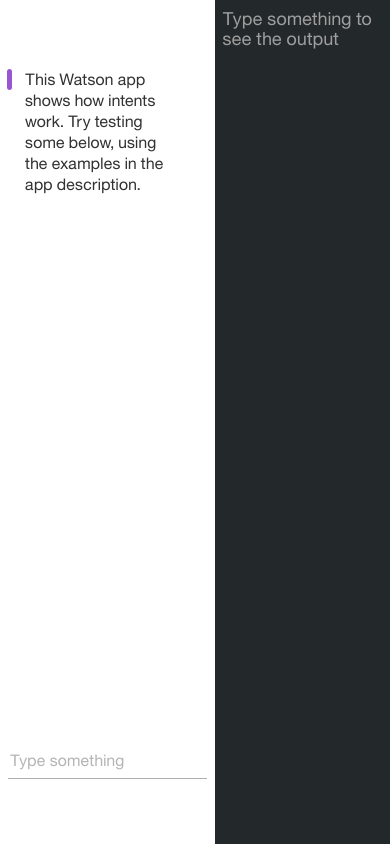
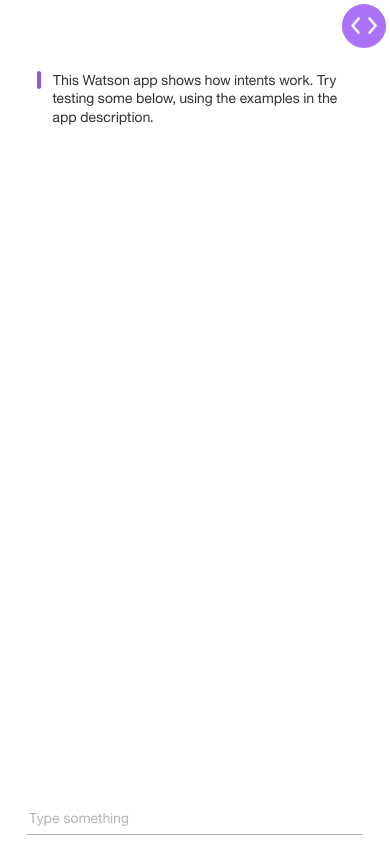
Before and after one commit to watson-developer-cloud/assistant-simple, a website: page public/index.html in a window 390 px wide. Drawn offline with Linux system fonts and the light colour scheme.

Commit message:
Updates before going live

```diff
--- a/app.js
+++ b/app.js
@@ -73,7 +73,6 @@ function updateMessage(response) {
     if (!response.output) {
       response.output = {};
     }
-    if (intent.intent !== 'ignore_this') { // 'ignore_this' is a system intent signalling the start of a conversation
     // Depending on the confidence of the response the app can return different messages.
     // The confidence will vary depending on how well the system is trained. The service will always try to assign
     // a class/intent to the input. If the confidence is low, then it suggests the service is unsure of the
@@ -87,7 +86,6 @@ function updateMessage(response) {
       responseText = 'I did not understand your intent';
     }
   }
-  }
   response.output.text = responseText;
   return response;
 }
--- a/package.json
+++ b/package.json
@@ -1,5 +1,5 @@
 {
-  "name": "conversation-car-simple",
+  "name": "conversation-simple",
   "description": "A simple Node.js based web app which shows how to use the Conversation API to recognize user intents.",
   "version": "0.1.1",
   "main": "server.js",
--- a/public/css/app.css
+++ b/public/css/app.css
@@ -5,123 +5,45 @@
 }
 
 body {
-  font-size: 16px;
   font-family: Helvetica Neue for IBM, Helvetica Neue, Helvetica, Arial, sans-serif;
-  margin: 0px;
-  padding: 0px;
-}
-
-/* IBM Design fonts https://github.ibm.com/Design/fonts */
-@font-face {
-  font-family: 'Helvetica Neue for IBM';
-  src: url('../fonts/light/h-n-light.eot?') format('eot'),
-    url('../fonts/light/h-n-light.woff2') format('woff2'),
-    url('../fonts/light/h-n-light.woff') format('woff'),
-    url('../fonts/light/h-n-light.ttf') format('truetype');
-  font-weight: 300;
-  font-style: normal;
-}
-@font-face {
-  font-family: 'Helvetica Neue for IBM';
-  src: url('../fonts/light-italic/h-n-light-italic.eot?') format('eot'),
-    url('../fonts/light-italic/h-n-light-italic.woff2') format('woff2'),
-    url('../fonts/light-italic/h-n-light-italic.woff') format('woff'),
-    url('../fonts/light-italic/h-n-light-italic.ttf') format('truetype');
-  font-weight: 300;
-  font-style: italic;
-}
-@font-face {
-  font-family: 'Helvetica Neue for IBM';
-  src: url('../fonts/roman/h-n-roman.eot?') format('eot'),
-    url('../fonts/roman/h-n-roman.woff2') format('woff2'),
-    url('../fonts/roman/h-n-roman.woff') format('woff'),
-    url('../fonts/roman/h-n-roman.ttf') format('truetype');
-  font-weight: 400;
-  font-style: normal;
-}
-@font-face {
-  font-family: 'Helvetica Neue for IBM';
-  src: url('../fonts/roman-italic/h-n-roman-italic.eot?') format('eot'),
-    url('../fonts/roman-italic/h-n-roman-italic.woff2') format('woff2'),
-    url('../fonts/roman-italic/h-n-roman-italic.woff') format('woff'),
-    url('../fonts/roman-italic/h-n-roman-italic.ttf') format('truetype');
-  font-weight: 400;
-  font-style: italic;
-}
-@font-face {
-  font-family: 'Helvetica Neue for IBM';
-  src: url('../fonts/medium/h-n-medium.eot?') format('eot'),
-    url('../fonts/medium/h-n-medium.woff2') format('woff2'),
-    url('../fonts/medium/h-n-medium.woff') format('woff'),
-    url('../fonts/medium/h-n-medium.ttf') format('truetype');
-  font-weight: 500;
-  font-style: normal;
-}
-@font-face {
-  font-family: 'Helvetica Neue for IBM';
-  src: url('../fonts/medium-italic/h-n-medium-italic.eot?') format('eot'),
-    url('../fonts/medium-italic/h-n-medium-italic.woff2') format('woff2'),
-    url('../fonts/medium-italic/h-n-medium-italic.woff') format('woff'),
-    url('../fonts/medium-italic/h-n-medium-italic.ttf') format('truetype');
-  font-weight: 500;
-  font-style: italic;
-}
-@font-face {
-  font-family: 'Helvetica Neue for IBM';
-  src: url('../fonts/bold/h-n-bold.eot?') format('eot'),
-    url('../fonts/bold/h-n-bold.woff2') format('woff2'),
-    url('../fonts/bold/h-n-bold.woff') format('woff'),
-    url('../fonts/bold/h-n-bold.ttf') format('truetype');
-  font-weight: 700;
-  font-style: normal;
-}
-@font-face {
-  font-family: 'Helvetica Neue for IBM';
-  src: url('../fonts/bold-italic/h-n-bold-italic.eot?') format('eot'),
-    url('../fonts/bold-italic/h-n-bold-italic.woff2') format('woff2'),
-    url('../fonts/bold-italic/h-n-bold-italic.woff') format('woff'),
-    url('../fonts/bold-italic/h-n-bold-italic.ttf') format('truetype');
-  font-weight: 700;
-  font-style: italic;
-}
-
-/* IBM Icons */
-@font-face {
-    font-family: 'ibm-icons';
-    src:url('../fonts/ibm-icons.eot?ytcz1z') format('eot'),
-      url('../fonts/ibm-icons.eot?ytcz1z#iefix') format('embedded-opentype'),
-      url('../fonts/ibm-icons.ttf?ytcz1z') format('truetype'),
-      url('../fonts/ibm-icons.woff?ytcz1z') format('woff'),
-      url('../fonts/ibm-icons.svg?ytcz1z#ibm-icons') format('svg');
-    font-weight: normal;
-    font-style: normal;
-}
-
-/* IBM glyphs */
-@font-face {
-    font-family: 'ibm-glyph';
-    src:url('../fonts/ibm-glyphs.eot?1b8643') format('eot'),
-      url('../fonts/ibm-glyphs.eot?1b8643#iefix') format('embedded-opentype'),
-      url('../fonts/ibm-glyphs.ttf?1b8643') format('truetype'),
-      url('../fonts/ibm-glyphs.woff?1b8643') format('woff'),
-      url('../fonts/ibm-glyphs.svg?1b8643#ibm-glyph') format('svg');
-    font-weight: normal;
-    font-style: normal;
-}
-
-input {
-  max-width: 350px;
-  width: 100%;
-  height: 40px;
-  font-size: 12pt;
+  margin: 0;
+  padding: 0;
 }
 
 div {
   word-wrap: break-word;
-  line-height: 20px;
+  line-height: 1.25rem;
 }
 
-.parentDiv {
+#view-change-button {
+  display: inline-block;
+  position: absolute;
+  width: 3.125rem;
+  height: 3.125rem;
+  border-radius: 1.5625rem;
+  background: #AB72F8;
+  top: 0.3125rem;
+  right: 0.3125rem;
+  line-height: 3.125rem;
+  vertical-align: middle;
+}
+
+#view-change-button img {
+  display: none;
+  width: 100%;
+  height: 100%;
+  vertical-align: middle;
+}
+
+#view-change-button:not(.full) .not-full {
+  display: inline-block;
+}
+
+#view-change-button.full .full {
+  display: inline-block;
+}
+
+#contentParent {
   height: 100%;
 }
 
@@ -141,30 +63,29 @@ div {
   overflow: auto;
 }
 
-.chat-column-holder {
+#chat-column-holder {
   text-align: center;
 }
 
 .chat-column {
   height: 100%;
-  padding: 64px 0px;
+  padding: 0.9375rem 0 0.625rem 0;
   margin: auto;
-  max-width: 450px;
-  min-width: 150px;
   text-align: left;
+  max-width: 25rem;
+  min-width: 9.375rem;
 }
 
 #scrollingChat {
-  height: 765px;
-  padding-right: 10px;
+  margin: 0.75rem;
   overflow-y: auto;
   overflow-x: hidden;
-  height: calc(100% - 40px);
+  height: calc(100% - 4rem);
 }
 
 .message-inner {
   opacity: 0;
-  margin-top: 15px;
+  margin-top: 0.9375rem;
   -webkit-transition-property: opacity, margin-top;
   -webkit-transition-duration: 0.75s;
   -webkit-transition-timing-function: ease-in;
@@ -184,7 +105,7 @@ div {
 
 .load .message-inner {
   opacity: 1;
-  margin-top: 5px;
+  margin-top: 0.3125rem;
 }
 
 .from-user {
@@ -193,22 +114,22 @@ div {
 
 .from-user .message-inner {
   position: relative;
-  font-size: 16px;
+  font-size: 1rem;
   color: #fff;
-  letter-spacing: 0.24px;
-  line-height: 21px;
+  letter-spacing: 0.015rem;
+  line-height: 1.3125rem;
   background: #00B4A0;
-  border-radius: 20px;
-  border-bottom-right-radius: 0px;
+  border-radius: 1.25rem;
+  border-bottom-right-radius: 0;
   text-align: left;
   display: inline-block;
-  margin-left: 40px;
-  min-width: 40px;
+  margin-left: 2.5rem;
+  min-width: 2.5rem;
 }
 
 .from-user .message-inner p {
-  margin: 5px;
-  padding: 0 15px;
+  margin: 0.3125rem;
+  padding: 0 0.9375rem;
 }
 
 .from-user .message-inner:before, .from-user .message-inner:after {
@@ -219,30 +140,30 @@ div {
 
 .from-user .message-inner:before {
   z-index: -2;
-  top: 31px;
-  right: 0px;
-  height: 6px;
-  width: 8px;
+  bottom: -0.375rem;
+  right: 0;
+  height: 0.375rem;
+  width: 0.5rem;
   background: #1cb3a0;
 }
 
 .from-user .message-inner:after {
   z-index: -1;
-  top: 31px;
-  right: 0px;
-  height: 8px;
-  width: 8px;
+  bottom: -0.5rem;
+  right: 0;
+  height: 0.5rem;
+  width: 0.5rem;
   background: #fff;
-  border-top-right-radius: 20px;
+  border-top-right-radius: 1.25rem;
 }
 
 .from-watson .message-inner {
   position: relative;
-  border-radius: 25px;
-  font-size: 16px;
+  border-radius: 1.5625rem;
+  font-size: 1rem;
   color: #B5B5B5;
-  letter-spacing: 0.24px;
-  line-height: 21px;
+  letter-spacing: 0.015rem;
+  line-height: 1.3125rem;
 }
 
 .from-watson.latest .message-inner {
@@ -250,41 +171,41 @@ div {
 }
 
 .from-watson p {
-  margin: 5px;
-  padding: 0 20px;
+  margin: 0.3125rem;
+  padding: 0 1.25rem;
 }
 
 .from-watson.latest p:before {
   content: ".";
   color: #9855D4;
   background-image: url("../img/marker_image.png");
-  background-size: 5px 21px;
+  background-size: 0.3125rem 1.3125rem;
   position: absolute;
   z-index: 2;
-  left: 7px;
-  width: 5px;
-  height: 21px;
-  line-height: 21px;
+  left: 0.4375rem;
+  width: 0.3125rem;
+  height: 1.3125rem;
+  line-height: 1.3125rem;
 }
 
 #textInput {
   border: none;
   outline: none;
   background: transparent;
-  font-size: 16px;
+  font-size: 1rem;
   color: #323232;
-  letter-spacing: 0.24px;
-  line-height: 21px;
-  height: 40px;
+  letter-spacing: 0.015rem;
+  line-height: 1.3125rem;
+  height: 2.5rem;
   max-width: 100%;
-  padding-left: 2px;
-  margin-bottom: -2px;
+  padding-left: 0.125rem;
+  margin-bottom: -0.125rem;
   font-family: Helvetica Neue for IBM, Helvetica Neue, Helvetica, Arial, sans-serif;
 
 }
 
 #textInput.underline {
-  border-bottom: 2px solid #00B4A0;
+  border-bottom: 0.125rem solid #00B4A0;
 }
 
 ::-webkit-input-placeholder {
@@ -311,64 +232,65 @@ input:-moz-placeholder {
 
 .inputOutline {
   display: block;
-  border-bottom: 1px solid #aeaeae;
-  margin-left: 8px;
-  margin-right: 8px;
+  border-bottom: 0.0625rem solid #aeaeae;
+  margin-left: 0.5rem;
+  margin-right: 0.5rem;
 }
 
 #textInputDummy {
   position:absolute;
   white-space:pre;
-  top: 0px;
+  top: 0;
   left: -1000%;
   opacity: 0;
 }
 
-.payload-column {
+#payload-column {
   font-family: Monaco, monospace;
-  font-size: 12px;
-  letter-spacing: 0px;
-  line-height: 18px;
-  max-width: 500px;
-  min-width: 150px;
-  width: 45%;
+  font-size: 0.75rem;
+  letter-spacing: 0;
+  line-height: 1.125rem;
   background-color: #23292A;
   color: #fff;
   overflow-x: auto;
+
+  width: 45%;
+  max-width: 32.0625rem;
+  min-width: 29.6875rem;
 }
 
-.payload-column .header-text {
-  font-family: Helvetica Neue for IBM, Helvetica Neue, Helvetica, Arial, sans-serif;
-  font-size: 18px;
-  color: #9E9E9E;
-  letter-spacing: 0.3px;
-  padding: 8px;
+#payload-column.full {
+  width: 100%;
+  max-width: none;
+  min-width: initial;
 }
 
-.payload-column hr {
-  margin: 0px;
-  border: 0;
-  height: 1px;
-  background: #646364;
+#payload-column .header-text, #payload-column #payload-initial-message {
+  font-family: Helvetica Neue for IBM, Helvetica Neue, Helvetica, Arial, sans-serif;
+  font-size: 1.125rem;
+  color: #9E9E9E;
+  letter-spacing: 0.01875rem;
+  padding: 0.5rem;
+  padding-left: 2.5rem;
+  background: #383D3E;
 }
 
 .hide {
   display: none;
 }
 
-.payload .pre-wrapper {
-  padding: 8px;
+.payload .line-numbers, .payload .payload-text {
+  padding: 0.5rem;
 }
 
 .line-numbers {
-  width: 32px;
-  background: #383D3E;
+  width: 2rem;
   color: #898989;
   text-align: right;
 }
 
 pre {
-  margin: 0px;
+  margin: 0;
   word-wrap: normal;
 }
 
@@ -383,3 +305,127 @@ pre {
 .key {
   color: #66B7FF;
 }
+
+html{
+  font-size: 16px;
+}
+
+@media only screen and (max-width: 1000px) {
+  html {
+    font-size: 15px;
+  }
+}
+
+@media only screen and (max-width: 600px) {
+  html {
+    font-size: 14px;
+  }
+
+  .chat-column {
+    padding-top: 4rem;
+  }
+
+  #payload-column {
+    width: 0;
+    max-width: none;
+    min-width: initial;
+  }
+}
+
+/* IBM Design fonts https://github.ibm.com/Design/fonts */
+@font-face {
+  font-family: 'Helvetica Neue for IBM';
+  src: url('../fonts/light/h-n-light.eot?') format('eot'),
+  url('../fonts/light/h-n-light.woff2') format('woff2'),
+  url('../fonts/light/h-n-light.woff') format('woff'),
+  url('../fonts/light/h-n-light.ttf') format('truetype');
+  font-weight: 300;
+  font-style: normal;
+}
+@font-face {
+  font-family: 'Helvetica Neue for IBM';
+  src: url('../fonts/light-italic/h-n-light-italic.eot?') format('eot'),
+  url('../fonts/light-italic/h-n-light-italic.woff2') format('woff2'),
+  url('../fonts/light-italic/h-n-light-italic.woff') format('woff'),
+  url('../fonts/light-italic/h-n-light-italic.ttf') format('truetype');
+  font-weight: 300;
+  font-style: italic;
+}
+@font-face {
+  font-family: 'Helvetica Neue for IBM';
+  src: url('../fonts/roman/h-n-roman.eot?') format('eot'),
+  url('../fonts/roman/h-n-roman.woff2') format('woff2'),
+  url('../fonts/roman/h-n-roman.woff') format('woff'),
+  url('../fonts/roman/h-n-roman.ttf') format('truetype');
+  font-weight: 400;
+  font-style: normal;
+}
+@font-face {
+  font-family: 'Helvetica Neue for IBM';
+  src: url('../fonts/roman-italic/h-n-roman-italic.eot?') format('eot'),
+  url('../fonts/roman-italic/h-n-roman-italic.woff2') format('woff2'),
+  url('../fonts/roman-italic/h-n-roman-italic.woff') format('woff'),
+  url('../fonts/roman-italic/h-n-roman-italic.ttf') format('truetype');
+  font-weight: 400;
+  font-style: italic;
+}
+@font-face {
+  font-family: 'Helvetica Neue for IBM';
+  src: url('../fonts/medium/h-n-medium.eot?') format('eot'),
+  url('../fonts/medium/h-n-medium.woff2') format('woff2'),
+  url('../fonts/medium/h-n-medium.woff') format('woff'),
+  url('../fonts/medium/h-n-medium.ttf') format('truetype');
+  font-weight: 500;
+  font-style: normal;
+}
+@font-face {
+  font-family: 'Helvetica Neue for IBM';
+  src: url('../fonts/medium-italic/h-n-medium-italic.eot?') format('eot'),
+  url('../fonts/medium-italic/h-n-medium-italic.woff2') format('woff2'),
+  url('../fonts/medium-italic/h-n-medium-italic.woff') format('woff'),
+  url('../fonts/medium-italic/h-n-medium-italic.ttf') format('truetype');
+  font-weight: 500;
+  font-style: italic;
+}
+@font-face {
+  font-family: 'Helvetica Neue for IBM';
+  src: url('../fonts/bold/h-n-bold.eot?') format('eot'),
+  url('../fonts/bold/h-n-bold.woff2') format('woff2'),
+  url('../fonts/bold/h-n-bold.woff') format('woff'),
+  url('../fonts/bold/h-n-bold.ttf') format('truetype');
+  font-weight: 700;
+  font-style: normal;
+}
+@font-face {
+  font-family: 'Helvetica Neue for IBM';
+  src: url('../fonts/bold-italic/h-n-bold-italic.eot?') format('eot'),
+  url('../fonts/bold-italic/h-n-bold-italic.woff2') format('woff2'),
+  url('../fonts/bold-italic/h-n-bold-italic.woff') format('woff'),
+  url('../fonts/bold-italic/h-n-bold-italic.ttf') format('truetype');
+  font-weight: 700;
+  font-style: italic;
+}
+
+/* IBM Icons */
+@font-face {
+  font-family: 'ibm-icons';
+  src:url('../fonts/ibm-icons.eot?ytcz1z') format('eot'),
+  url('../fonts/ibm-icons.eot?ytcz1z#iefix') format('embedded-opentype'),
+  url('../fonts/ibm-icons.ttf?ytcz1z') format('truetype'),
+  url('../fonts/ibm-icons.woff?ytcz1z') format('woff'),
+  url('../fonts/ibm-icons.svg?ytcz1z#ibm-icons') format('svg');
+  font-weight: normal;
+  font-style: normal;
+}
+
+/* IBM glyphs */
+@font-face {
+  font-family: 'ibm-glyph';
+  src:url('../fonts/ibm-glyphs.eot?1b8643') format('eot'),
+  url('../fonts/ibm-glyphs.eot?1b8643#iefix') format('embedded-opentype'),
+  url('../fonts/ibm-glyphs.ttf?1b8643') format('truetype'),
+  url('../fonts/ibm-glyphs.woff?1b8643') format('woff'),
+  url('../fonts/ibm-glyphs.svg?1b8643#ibm-glyph') format('svg');
+  font-weight: normal;
+  font-style: normal;
+}
--- a/public/index.html
+++ b/public/index.html
@@ -11,9 +11,12 @@
   <link rel="stylesheet" href="css/app.css">
 </head>
 <body>
-
-  <div class="parentDiv responsive-columns-wrapper" id="parent">
-    <div class="chat-column-holder responsive-column">
+  <div id="view-change-button" class="button" onclick="PayloadPanel.togglePanel(event, this)">
+    <img class="option full" src="../img/Chat Button.png">
+    <img class="option not-full" src="../img/Code Button.png">
+  </div>
+  <div id="contentParent" class="responsive-columns-wrapper">
+    <div id="chat-column-holder" class="responsive-column content-column">
       <div class="chat-column">
         <div id="scrollingChat"></div>
         <label for="textInput" class="inputOutline">
@@ -23,13 +26,12 @@
         </label>
       </div>
     </div>
-    <div class="payload-column fixed-column">
-      <div id="payload-initial-message" class="header-text">
+    <div id="payload-column" class="fixed-column content-column">
+      <div id="payload-initial-message">
         Type something to see the output
       </div>
-      <div class="payload" id="payload-request"></div>
-      <hr id="payload-hr" class="hide" />
-      <div class="payload" id="payload-response"></div>
+      <div id="payload-request" class="payload"></div>
+      <div id="payload-response" class="payload"></div>
     </div>
   </div>
 
--- a/public/js/global.js
+++ b/public/js/global.js
@@ -5,8 +5,6 @@
 // Other JS files required to be loaded first: apis.js, conversation.js, payload.js
 (function() {
   // Initialize all modules
-  // Note: ConversationPanel and PayloadPanel depend on Api,
-  // so they will be initialized after Api.init completes
   ConversationPanel.init();
   PayloadPanel.init();
 })();
--- a/public/js/payload.js
+++ b/public/js/payload.js
@@ -6,9 +6,9 @@
 var PayloadPanel = (function() {
   var settings = {
     selectors: {
+      payloadColumn: '#payload-column',
       payloadInitial: '#payload-initial-message',
       payloadRequest: '#payload-request',
-      payloadHr: '#payload-hr',
       payloadResponse: '#payload-response'
     },
     payloadTypes: {
@@ -19,12 +19,28 @@ var PayloadPanel = (function() {
 
   // Publicly accessible methods defined
   return {
-    init: init
+    init: init,
+    togglePanel: togglePanel
   };
 
   // Initialize the module
   function init() {
     payloadUpdateSetup();
+  }
+
+  // Toggle panel between being:
+  //    reduced width (default for large resolution apps)
+  //    hidden (default for small/mobile resolution apps)
+  //    full width (regardless of screen size)
+  function togglePanel(event, element) {
+    var payloadColumn = document.querySelector(settings.selectors.payloadColumn);
+    if (element.classList.contains('full')) {
+      element.classList.remove('full');
+      payloadColumn.classList.remove('full');
+    } else {
+      element.classList.add('full');
+      payloadColumn.classList.add('full');
+    }
   }
 
   // Set up callbacks on payload setters in Api module
@@ -59,15 +75,9 @@ var PayloadPanel = (function() {
       payloadElement.appendChild(payloadDiv);
       // Set the horizontal rule to show (if request and response payloads both exist)
       // or to hide (otherwise)
-      var payloadHr = document.querySelector(settings.selectors.payloadHr);
       var payloadInitial = document.querySelector(settings.selectors.payloadInitial);
       if (Api.getRequestPayload() || Api.getResponsePayload()) {
         payloadInitial.classList.add('hide');
-        if (Api.getRequestPayload() && Api.getResponsePayload()) {
-          payloadHr.classList.remove('hide');
-        }
-      } else {
-        payloadHr.classList.add('hide');
       }
     }
   }
@@ -92,37 +102,24 @@ var PayloadPanel = (function() {
     var payloadJson = {
       'tagName': 'div',
       'children': [{
-        // <div class='header-line'>
+        // <div class='header-text'>
         'tagName': 'div',
-        'classNames': ['header-line', 'responsive-columns-wrapper'],
-        'children': [{
-          // <div class='line-numbers'>
-          'tagName': 'div',
-          'classNames': ['line-numbers']
-        }, {
-          // <div class='header-text'>
-          'tagName': 'div',
-          'text': isRequest ? 'User input' : 'Watson understands',
-          'classNames': ['header-text', 'responsive-column']
-        }]
+        'text': isRequest ? 'User input' : 'Watson understands',
+        'classNames': ['header-text']
       }, {
-        // <div class='code-line'>
+        // <div class='code-line responsive-columns-wrapper'>
         'tagName': 'div',
         'classNames': ['code-line', 'responsive-columns-wrapper'],
         'children': [{
           // <div class='line-numbers'>
-          'tagName': 'div',
+          'tagName': 'pre',
           'text': createLineNumberString((payloadPrettyString.match(/\n/g) || []).length + 1),
-          'classNames': ['line-numbers', 'pre-wrapper']
+          'classNames': ['line-numbers']
         }, {
-          // <div class='payload-text'>
-          'tagName': 'div',
-          'classNames': ['payload-text', 'responsive-column', 'pre-wrapper'],
-          'children': [{
-            // <pre>{payload}
-            'tagName': 'pre',
-            'html': payloadPrettyString
-          }]
+          // <div class='payload-text responsive-column'>
+          'tagName': 'pre',
+          'classNames': ['payload-text', 'responsive-column'],
+          'html': payloadPrettyString
         }]
       }]
     };
@@ -164,9 +161,11 @@ var PayloadPanel = (function() {
   // - used as line numbers for displayed JSON
   function createLineNumberString(numberOfLines) {
     var lineString = '';
+    var prefix = '';
     for (var i = 1; i <= numberOfLines; i++) {
-      lineString += '\n';
+      lineString += prefix;
       lineString += i;
+      prefix = '\n';
     }
     return lineString;
   }
```
Also changed, not shown: .travis.yml, README.md, public/img/Chat Button.png (added), public/img/Code Button.png (added), test/test.express.js (line endings or trailing spaces). Lines whose indentation alone changed are shown as unchanged.
